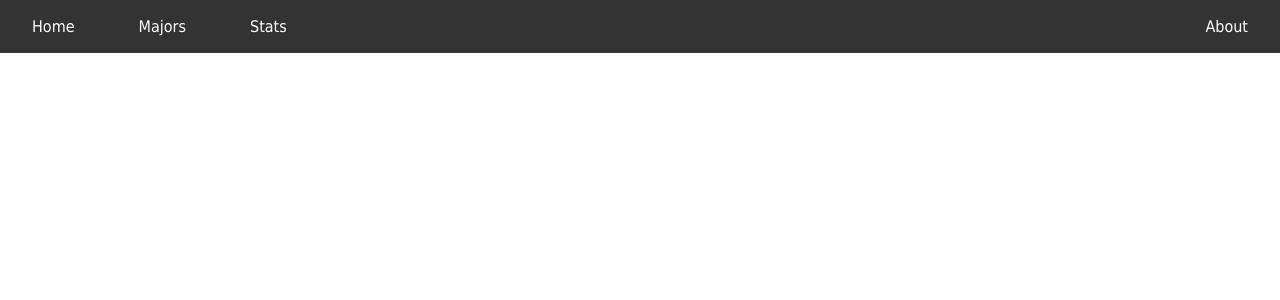
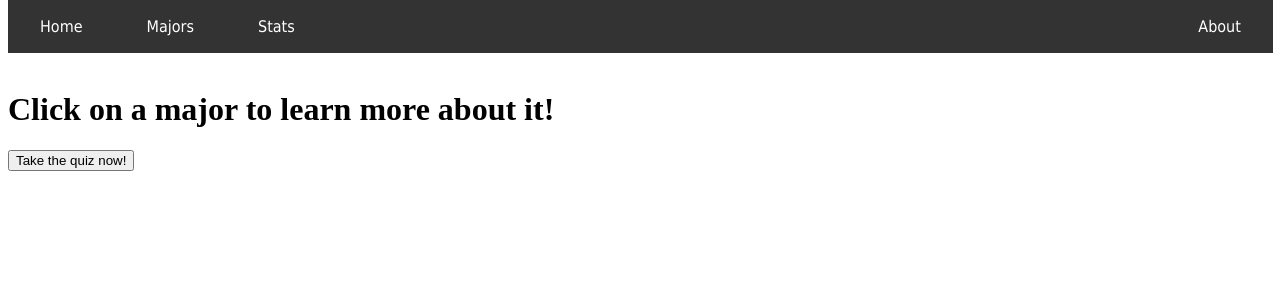
Before and after one commit to roboticapples14/Final-Project, a PHP site: page /majors.html in a window 1280 px wide. Shown: the top 300 px of the page. Run offline with PHP 8.4, Linux system fonts and the light colour scheme.

Commit message:
qwerrtyui

```diff
--- a/main.css
+++ b/main.css
@@ -93,7 +93,7 @@
   margin-bottom: 20px;
 }
 #banner button {
-  background-color: #111;
+    background-color: #111;
     border: none;
     color: white;
     padding: 15px ;
@@ -138,10 +138,13 @@
   font-family:"Tahoma", Geneva, sans-serif;
   position: fixed;
    top:0;
-   left:0;
-   width:100%;
+   width:98.82%;
   z-index: 1;
 }
 #navbar .active{
     background-color: #4CAF50;
 }
+#majors h1{
+  padding-top: 70px;
+  z-index: 3
+}
--- a/majors.html
+++ b/majors.html
@@ -5,6 +5,7 @@
   <title>Major Information</title>
   </head>
   <body>
+
     <nav id= "navbar">
     <ul>
       <li><a href="index.html">Home</a></li>
@@ -14,5 +15,10 @@
     </ul>
     </nav>
 
+    <div id= majors><h1> Click on a major to learn more about it!</h1></div>
+    <a href= "quiz.html"> <button > Take the quiz now!</button></a>
+  </div>
+
+
   </body>
 </html>
```
